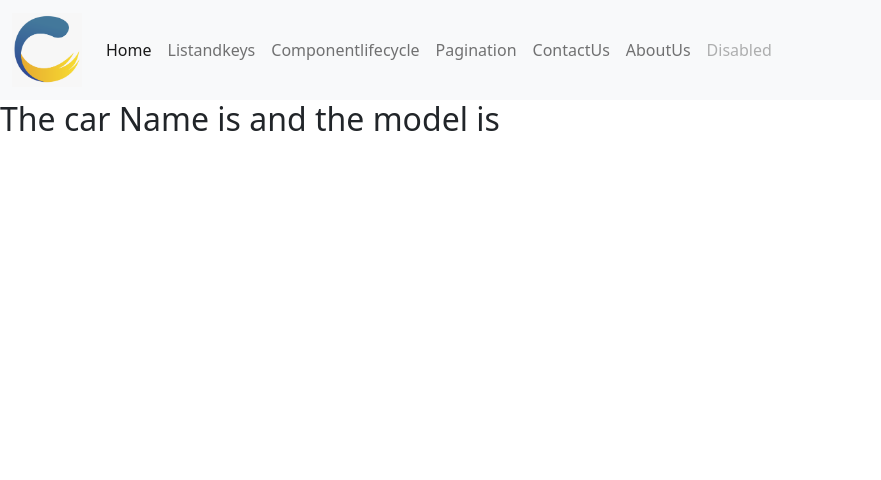
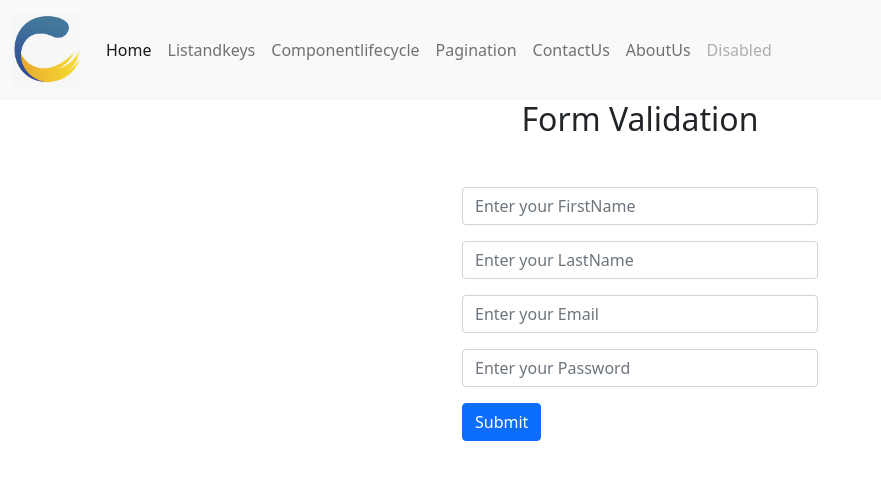
Before and after one commit to sivakrishna7696/react-application-58-batch, a React (Create React App) app: page /contactus in a window 1280 px wide. Shown: the top 480 px of the page, without its empty margins (0-881 px from the left). Built offline with nearby package versions, Linux system fonts and the light colour scheme.

Commit message:
form validations

```diff
--- a/src/Components/ContactUs/ContactUs.js
+++ b/src/Components/ContactUs/ContactUs.js
@@ -1,12 +1,90 @@
-import React from 'react'
+import React from "react";
 
-function ContactUs(props) {
-    const {carName,model} = props;
+class ContactUs extends React.Component {
+
+  state = {
+      firstName : '',
+      lastName:'',
+      email:'',
+      password:''
+  }
+
+  handleChange = (e) =>{
+    // console.log(e)
+    const {name,value} = e.target;
+    this.setState({ [name] : value},function(){
+      console.log(this.state);
+    })
+    console.log("afer setstate");
+    }
+
+    handleSubmit = (e)=>{
+      e.preventDefault();
+    }
+
+   render(){
   return (
     <div>
-        <h2>The car Name is {carName} and the model is {model}</h2>
+      <div className="container">
+        <center>
+          <h2>Form Validation</h2>
+        </center>
+        <div className="row mt-5">
+          <div className="col-md-4"></div>
+          <div className="col-md-4">
+            <form onSubmit={this.handleSubmit}>
+              <div className="mb-3">
+                <input
+                  type="text"
+                  className="form-control"
+                  placeholder="Enter your FirstName"
+                  name='firstName'
+                  // value={this.state.firstName}
+                  onChange={this.handleChange}
+                />
+              </div>
+              <div className="mb-3">
+                <input
+                  type="lastName"
+                  className="form-control"
+                  placeholder="Enter your LastName"
+                  name="lastName"
+                  // value={this.state.lastName}
+                  onChange={this.handleChange}
+                />
+              </div>
+              <div className="mb-3">
+                <input
+                  type="email"
+                  className="form-control"
+                  placeholder="Enter your Email"
+                  name="email"
+                  // value={this.state.email}
+                  onChange={this.handleChange}
+                />
+              </div>
+              <div className="mb-3">
+                <input
+                  type="password"
+                  className="form-control"
+                  placeholder="Enter your Password"
+                  name="password"
+                  // value={this.state.password}
+                  onChange={this.handleChange}
+                />
+              </div>
+
+              <button className="btn btn-primary">
+                Submit
+              </button>
+            </form>
+          </div>
+          <div className="col-md-4"></div>
+        </div>
+      </div>
     </div>
-  )
+  );
+}
 }
 
-export default ContactUs
+export default ContactUs;
--- a/src/Components/componentlifecycle/Componentlifecycle.js
+++ b/src/Components/componentlifecycle/Componentlifecycle.js
@@ -33,6 +33,9 @@ export class Componentlifecycle extends Component {
         this.setState({users:data})
     }
 
+    componentWillUnmount(){
+        console.log("component will unmounnt")
+    }
 
     // componentDidMount()
     componentDidMount(){
```
